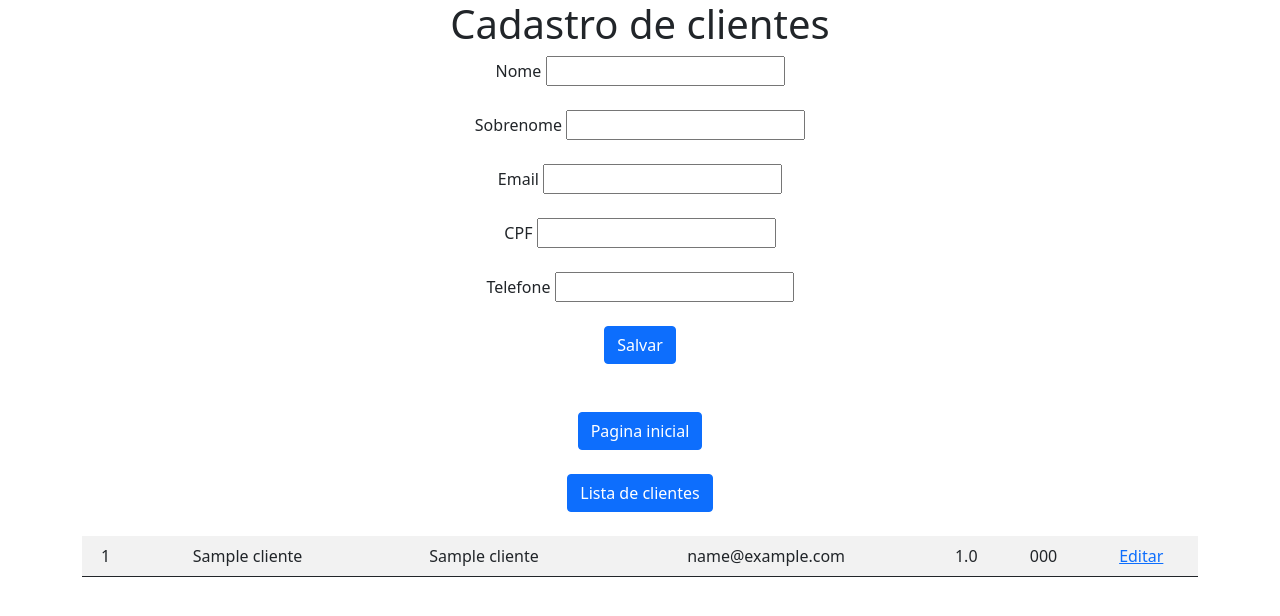
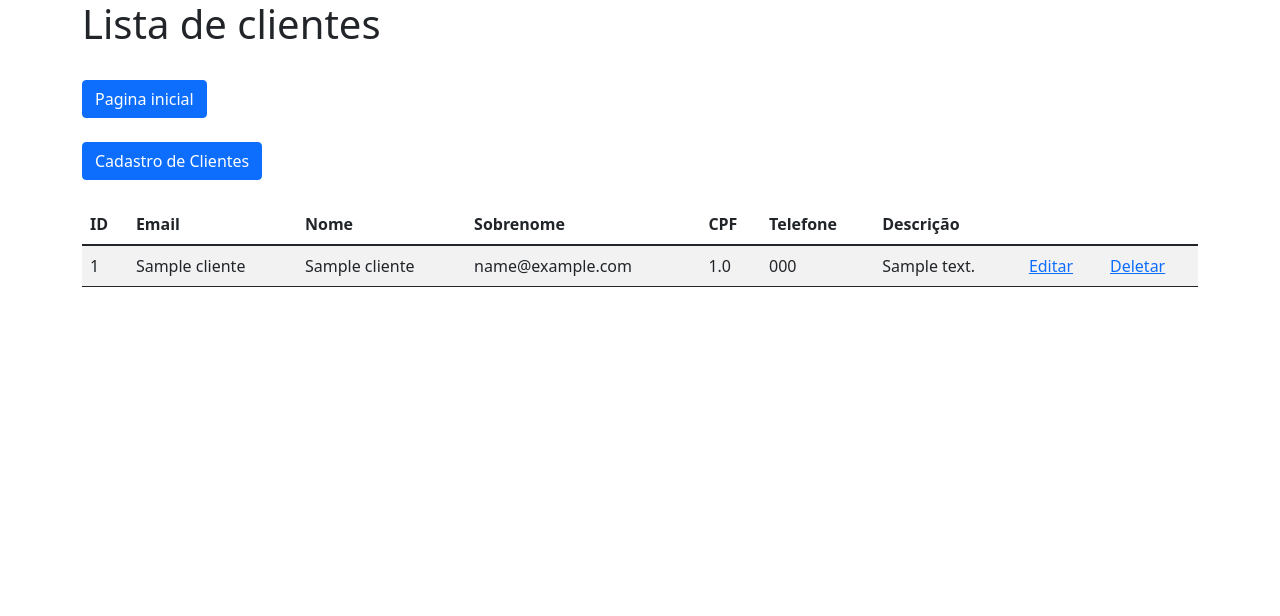
Before and after one commit to cpusfatec/IONIC-Health-Project, a Spring Boot app: page /listaclientes in a window 1280 px wide. Shown: the top 616 px of the page. Run offline with Spring Boot 4, Linux system fonts and the light colour scheme; the visitor is signed in with stand-in values (Sample User, id 1); tables that the repository leaves empty hold one stand-in row (values such as "Sample post"); some of the project's set-up classes (security, data sources, template engines, error pages and the like) are left out, and stand-ins take their place.

Commit message:
Deletar clientes e editar clientes

```diff
--- a/ProjetoAPI/src/main/java/fatec/projetoapi/controller/ClienteController.java
+++ b/ProjetoAPI/src/main/java/fatec/projetoapi/controller/ClienteController.java
@@ -1,6 +1,4 @@
 package fatec.projetoapi.controller;
-
-
 
 import java.util.Optional;
 
@@ -11,8 +9,6 @@ import org.springframework.web.bind.annotation.GetMapping;
 import org.springframework.web.bind.annotation.ModelAttribute;
 import org.springframework.web.bind.annotation.PathVariable;
 import org.springframework.web.bind.annotation.PostMapping;
-import org.springframework.web.bind.annotation.RequestMapping;
-import org.springframework.web.bind.annotation.RequestMethod;
 import org.springframework.web.servlet.ModelAndView;
 
 import fatec.projetoapi.model.Cliente;
@@ -32,8 +28,8 @@ public class ClienteController {
 
 	@GetMapping("/salvarcliente")
 	public ModelAndView salvar(Cliente cliente) {
+
 			clienteRepository.save(cliente);
-
 			ModelAndView andView = new ModelAndView("cadastro/cadastrocliente");
 			Iterable<Cliente> clientesIt = clienteRepository.findAll();
 			andView.addObject("clientes", clientesIt);
@@ -41,9 +37,10 @@ public class ClienteController {
 		return andView;
 	}
 
-	@RequestMapping(method = RequestMethod.GET, value="/listaclientes")
+	@GetMapping("/listaclientes")
 	public ModelAndView clientes() {
-		ModelAndView andView = new ModelAndView("cadastro/cadastrocliente");
+
+		ModelAndView andView = new ModelAndView("listaclientes");
 		Iterable<Cliente> clientesIt = clienteRepository.findAll();
 		andView.addObject("clientes", clientesIt);
 		return andView;
@@ -53,28 +50,32 @@ public class ClienteController {
 	public ModelAndView editar (@PathVariable("idcliente") Long idcliente) {
 
 		Optional<Cliente> cliente = clienteRepository.findById(idcliente);
-
 		ModelAndView modelAndView = new ModelAndView("cadastro/cadastrocliente");
 		modelAndView.addObject("clienteobj", cliente.get());
 		return modelAndView;
 	}
 
-	@GetMapping("/showFormForUpdate/{id}")
-	public String showFormForUpdate(@PathVariable(value = "id") long id, Model model) {
+	@GetMapping("/editarcliente/{id}")
+	public String editarcliente(@PathVariable(value = "id") long id, Model model) {
 
-		// pega o usuário do bd
 		Cliente cliente = clienteRepository.getOne(id);
-
-		// set user as a model attribute to pre-populate the form
 		model.addAttribute("cliente", cliente);
 		return "cadastro/editarcliente";
 	}
 
-	@PostMapping("/saveUsuarios")
-	public String saveUsuarios(@ModelAttribute("cliente") Cliente cliente) {
-		// salva o usuario no banco
+	@PostMapping("/salvarcliente")
+	public String salvarcliente(@ModelAttribute("cliente") Cliente cliente) {
+
 		clienteRepository.save(cliente);
 		return "redirect:/listaclientes";
 	}
 
+	@GetMapping("/deletarcliente/{id}")
+	public String deletarcliente(@PathVariable(value = "id") long id) {
+
+		this.clienteRepository.deleteById(id);
+		return "redirect:/listaclientes";
+
+	}
+
 }
--- a/ProjetoAPI/src/main/java/fatec/projetoapi/repository/ClienteRepository.java
+++ b/ProjetoAPI/src/main/java/fatec/projetoapi/repository/ClienteRepository.java
@@ -9,7 +9,6 @@ import fatec.projetoapi.model.Cliente;
 @Repository
 @Transactional
 public interface ClienteRepository extends CrudRepository<Cliente, Long> {
-
 	Cliente getOne(long id);
 
 
--- a/ProjetoAPI/src/main/resources/templates/cadastro/cadastrocliente.html
+++ b/ProjetoAPI/src/main/resources/templates/cadastro/cadastrocliente.html
@@ -2,7 +2,7 @@
 <html xmlns="http://www.w3.or/1999/xhtml" xmlns:th="http://www.thymeleaf.org">
 <link href="https://cdn.jsdelivr.net/npm/bootstrap@5.1.1/dist/css/bootstrap.min.css" rel="stylesheet" integrity="sha384-F3w7mX95PdgyTmZZMECAngseQB83DfGTowi0iMjiWaeVhAn4FJkqJByhZMI3AhiU" crossorigin="anonymous">
 <head>
-<meta charset="ISO-8859-1">
+<meta charset="utf-8">
 <title>Cadastro Cliente</title>
 </head>
 <style>
@@ -25,21 +25,14 @@
 		<input name="cpf"><br><br>
 		<label>Telefone</label>
 		<input name="telefone"><br><br>
+		<label>Descrição</label>
+		<input name="descricao"><br><br>
 		<input class="btn btn-primary" type="submit" value="Salvar">
 	</form><br><br>
+
 	<a class="btn btn-primary" href="/" role="button">Pagina inicial</a><br><br>
 	<a class="btn btn-primary" href="/listaclientes" role="button">Lista de clientes</a><br><br>
-	<table class="table table-striped" style="background-color: white; border-radius:20px; border:none;">
-		<tr th:each="cliente : ${clientes}">
-			<td th:text = "${cliente.id}"></td>
-			<td th:text = "${cliente.nome}"></td>
-			<td th:text = "${cliente.sobrenome}"></td>
-			<td th:text = "${cliente.email}"></td>
-			<td th:text = "${cliente.cpf}"></td>
-			<td th:text = "${cliente.telefone}"></td>
-			<td><a th:href="@{/showFormForUpdate/{id}(id=${cliente.id})}">Editar</a></td>
-		</tr>
-	</table>
+
 </div>
 </body>
 </html>
--- a/ProjetoAPI/src/main/resources/templates/index.html
+++ b/ProjetoAPI/src/main/resources/templates/index.html
@@ -1,7 +1,7 @@
 <!DOCTYPE html>
 <html>
 <head>
-<meta charset="ISO-8859-1" name="viewport" content="width=device-width, initial-scale=1">
+<meta charset="utf-8" name="viewport" content="width=device-width, initial-scale=1">
 <title>Index</title>
 <link href="https://cdn.jsdelivr.net/npm/bootstrap@5.1.1/dist/css/bootstrap.min.css" rel="stylesheet" integrity="sha384-F3w7mX95PdgyTmZZMECAngseQB83DfGTowi0iMjiWaeVhAn4FJkqJByhZMI3AhiU" crossorigin="anonymous">
 </head>
@@ -13,7 +13,8 @@
 <body>
 <div class="container">
 	<h1>Home Page!</h1>
-	<a class="btn btn-primary" href="/cadastrocliente" role="button">Cadastro de Clientes</a>
+	<a class="btn btn-primary" href="/cadastrocliente" role="button">Cadastro de Clientes</a><br><br>
+	<a class="btn btn-primary" href="/listaclientes" role="button">Lista de clientes</a><br><br>
 </div>
 </body>
 </html>
--- /dev/null
+++ b/ProjetoAPI/src/main/resources/templates/listaclientes.html
@@ -0,0 +1,45 @@
+<!DOCTYPE html>
+<html xmlns="http://www.w3.or/1999/xhtml" xmlns:th="http://www.thymeleaf.org">
+<head>
+<link href="https://cdn.jsdelivr.net/npm/bootstrap@5.1.1/dist/css/bootstrap.min.css" rel="stylesheet" integrity="sha384-F3w7mX95PdgyTmZZMECAngseQB83DfGTowi0iMjiWaeVhAn4FJkqJByhZMI3AhiU" crossorigin="anonymous">
+<meta charset="utf-8">
+<title>Insert title here</title>
+</head>
+<body>
+
+<div class="container">
+<h1>Lista de clientes</h1><br>
+<a class="btn btn-primary" href="/" role="button">Pagina inicial</a><br><br>
+<a class="btn btn-primary" href="/cadastrocliente" role="button">Cadastro de Clientes</a><br><br>
+	<table class="table table-striped" style="background-color: white; border-radius:40px; border:none;">
+		<thead class="thead-dark">
+			<tr>
+				<th>ID</th>
+				<th>Email</th>
+				<th>Nome</th>
+				<th>Sobrenome</th>
+				<th>CPF</th>
+				<th>Telefone</th>
+				<th>Descrição</th>
+				<th></th>
+				<th></th>
+			</tr>
+		</thead>
+		<tbody>
+			<tr th:each="cliente : ${clientes}">
+				<td th:text = "${cliente.id}"></td>
+				<td th:text = "${cliente.nome}"></td>
+				<td th:text = "${cliente.sobrenome}"></td>
+				<td th:text = "${cliente.email}"></td>
+				<td th:text = "${cliente.cpf}"></td>
+				<td th:text = "${cliente.telefone}"></td>
+				<td th:text = "${cliente.descricao}"></td>
+				<td><a th:href="@{/editarcliente/{id}(id=${cliente.id})}">Editar</a></td>
+				<td><a th:href="@{/deletarcliente/{id}(id=${cliente.id})}">Deletar</a></td>
+			</tr>
+		</tbody>
+	</table>
+</div>
+
+</body>
+</html>
```
Also changed, not shown: ProjetoAPI/src/main/java/fatec/projetoapi/model/Cliente.java (+12 -1 lines), ProjetoAPI/src/main/resources/templates/cadastro/editarcliente.html (+20 -10 lines).
